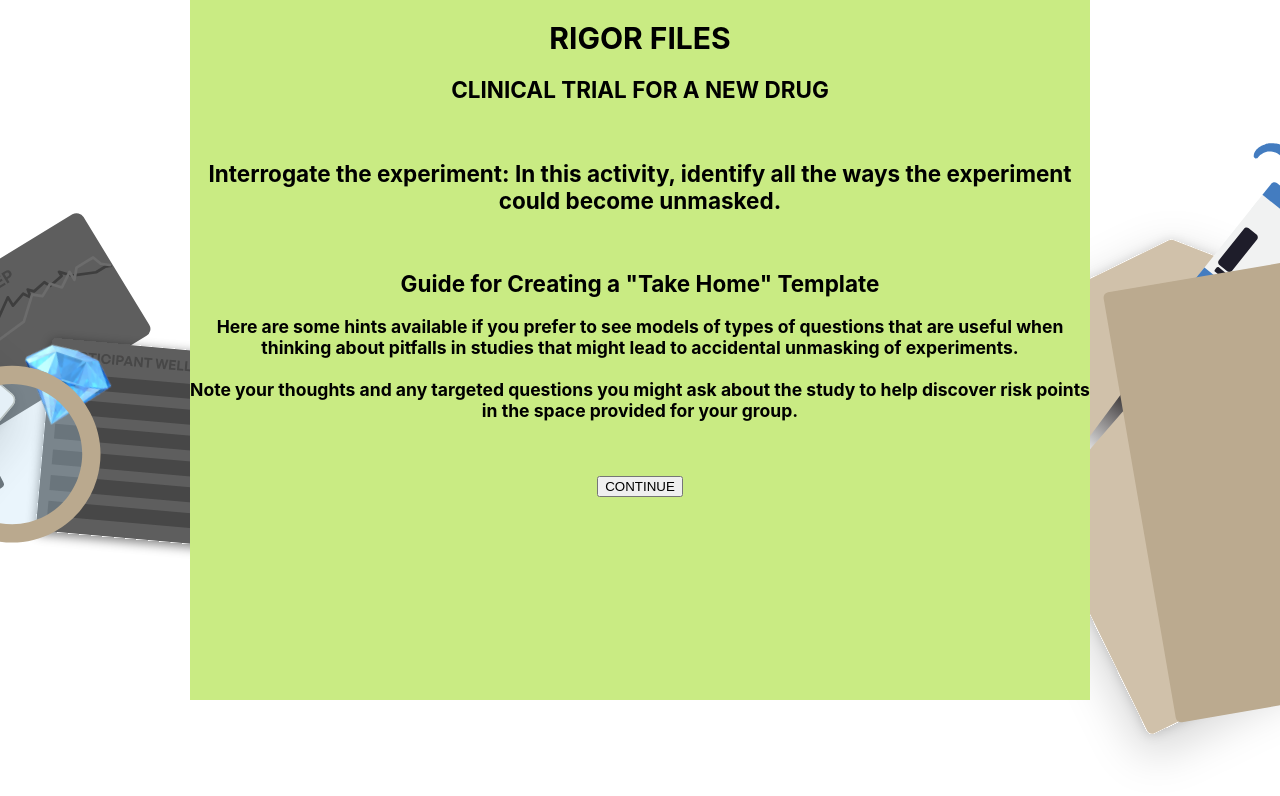
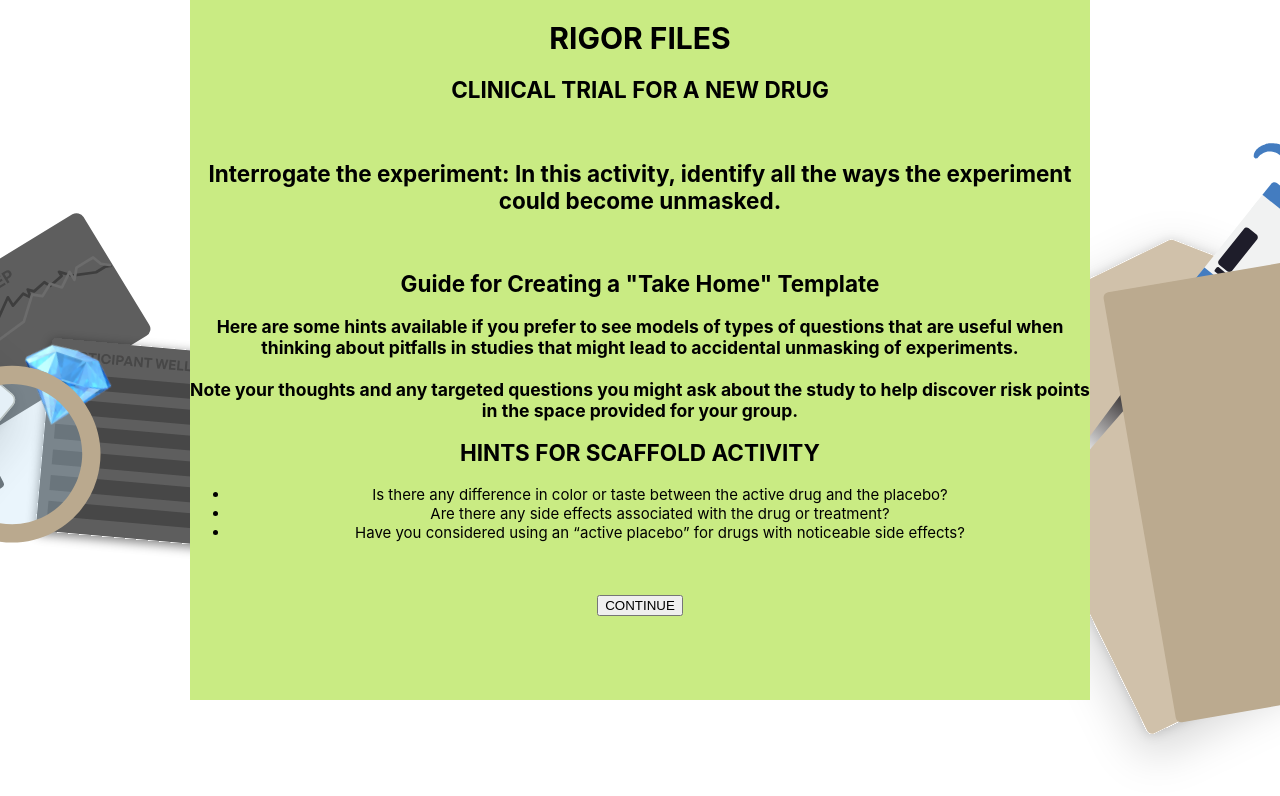
Before and after one commit to c4r-dev/hms-aem-rig-fil-v1, a React (Create React App) app: page /clinicalTrial2 in a window 1280 px wide. Shown: the top 796 px of the page. Built offline with nearby package versions, Linux system fonts and the light colour scheme.

Commit message:
ct2 page

```diff
--- a/src/components/clinicalTrial2.jsx
+++ b/src/components/clinicalTrial2.jsx
@@ -1,4 +1,6 @@
 import { useNavigate } from "react-router-dom";
+
+import Hints from "../hintsScaffold3.json"
 
 export default function ClinicalTrial2() {
 
@@ -11,7 +13,7 @@ export default function ClinicalTrial2() {
     return (
 
         <>
-            <div class="ctbackground">
+            <div className="ctbackground">
                 <div className="boxes">
                     <div className="big-box yellow">
                         <div>
@@ -31,8 +33,14 @@ export default function ClinicalTrial2() {
                             the study to help discover risk points in the space provided for your group.
                             <br></br>
                         </h3></p>
-
-
+                        <p><h2>HINTS FOR SCAFFOLD ACTIVITY</h2></p>
+                        <ul>
+                            {Hints.map((hint) => (
+                                <li key={hint.number}>
+                                    {hint.hint}
+                                </li>
+                            ))}
+                        </ul>
 
                         <br></br>
                         <br></br>
--- /dev/null
+++ b/src/hintsScaffold3.json
@@ -0,0 +1,17 @@
+[
+    {
+        "number": "1",
+        "hint": "Is there any difference in color or taste between the active drug and the placebo?",
+        "explanation": "Even if patients swallow the pill whole, they might still get some idea of its taste. If the real medication is somewhat bitter, this could be a tip-off. Additionally, medical staff observing a patient’s reaction (e.g., making a sour face) during the first dose could become un-blinded, potentially affecting the assessment of outcomes."
+    },
+    {
+        "number": "2",
+        "hint": "Are there any side effects associated with the drug or treatment?",
+        "explanation": "Active drugs are more likely to produce real side effects compared to placebos. For blood pressure medications, classic side effects include “lightheadedness upon standing” (postural hypotension) and increased urination (common for diuretics). Encourage students to consult with experts to explore specific classes of side effects relevant to their case study."
+    },
+    {
+        "number": "3",
+        "hint": "Have you considered using an “active placebo” for drugs with noticeable side effects?",
+        "explanation": "Investigators sometimes use an agent as a control that mimics the side effects of the active drug but doesn’t produce the intended drug effect. This concept is more common for drugs with noticeable side effects (like flushing or dry mouth)."
+    }
+]
```
Also changed, not shown: src/hintsScaffold.json (+10 -0 lines).
